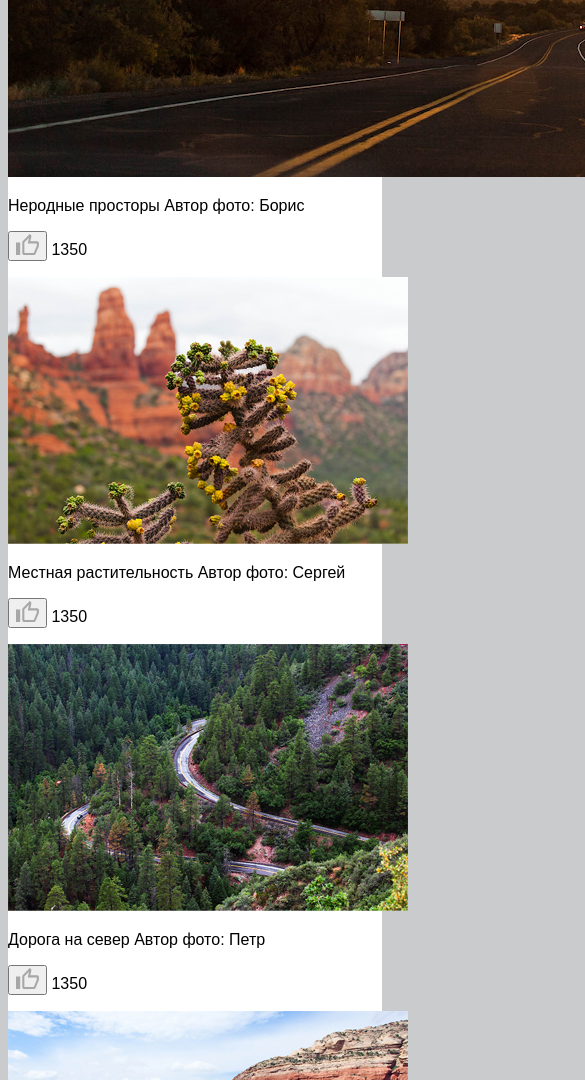
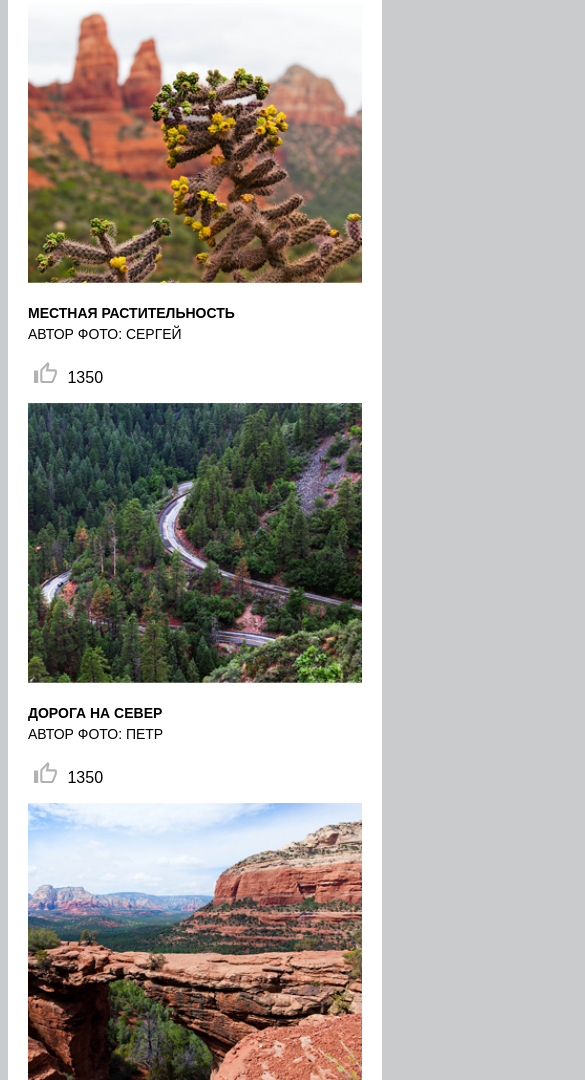
Before and after one commit to htmlacademy-adaptive/1738447-sedona-25, a website: page source/gallery.html in a window 390 px wide. Shown: the part 920-2000 px from the top of the page, 585 px wide, since content can reach past the window. Drawn offline with nearby package versions, Linux system fonts and the light colour scheme; files that its build step writes are made by us from their sources; a web font is replaced by a local one.

Commit message:
адаптив галерей

```diff
--- a/source/gallery.html
+++ b/source/gallery.html
@@ -40,7 +40,7 @@
 
     <section class="hero">
       <div class="container hero__container">
-        <img src="img/text-sedona.svg.svg" alt="логотип Седона" class="hero__logo">
+        <img src="img/text-sedona.svg.svg" alt="логотип Седона" class="hero__logo hero__logo-modified">
       </div>
     </section>
 
@@ -55,8 +55,11 @@
 
     <section class="gallery">
       <div class="container gallery__container">
-        <div class="gallery__item">
-          <img src="img/photo-1-desktop.jpg" alt="Неродные просторы" class="gallery__picture">
+        <ul class="list gallery__list">
+         <li class="gallery__item">
+           <picture class="gallery__picture">
+             <img src="img/photo-1-desktop.jpg" alt="Неродные просторы" class="gallery__img gallery__img-bigger">
+           </picture>
           <div class="gallery__info">
             <p class="gallery__text">
               <span class="gallery__picture-name">Неродные просторы</span>
@@ -67,9 +70,11 @@
               <span>1350</span>
             </p>
           </div>
-        </div>
-        <div class="gallery__item">
-          <img src="img/photo-2-desktop.jpg" alt="Местная растительность" class="gallery__picture">
+        </li>
+        <li class="gallery__item">
+          <picture class="gallery__picture">
+            <img src="img/photo-2-desktop.jpg" alt="Местная растительность" class="gallery__img">
+          </picture>
           <div class="gallery__info">
             <p class="gallery__text">
               <span class="gallery__picture-name">Местная растительность</span>
@@ -80,9 +85,11 @@
               <span>1350</span>
             </p>
           </div>
-        </div>
-        <div class="gallery__item">
-          <img src="img/photo-3-desktop.jpg" alt="Дорога на север" class="gallery__picture">
+        </li>
+        <li class="gallery__item">
+          <picture class="gallery__picture">
+            <img src="img/photo-3-desktop.jpg" alt="Дорога на север" class="gallery__img">
+          </picture>
           <div class="gallery__info">
             <p class="gallery__text">
               <span class="gallery__picture-name">Дорога на север</span>
@@ -93,9 +100,11 @@
               <span>1350</span>
             </p>
           </div>
-        </div>
-        <div class="gallery__item">
-          <img src="img/photo-4-desktop.jpg" alt="Мост Дьявола" class="gallery__picture">
+        </li>
+        <li class="gallery__item">
+          <picture class="gallery__picture">
+            <img src="img/photo-4-desktop.jpg" alt="Мост Дьявола" class="gallery__img">
+          </picture>
           <div class="gallery__info">
             <p class="gallery__text">
               <span class="gallery__picture-name">Мост Дьявола</span>
@@ -107,7 +116,8 @@
             </p>
           </div>
         </div>
-      </div>
+      </li>
+        </ul>
     </section>
 
     <section class="video">
@@ -115,8 +125,8 @@
         <h2 class="video__title">Все еще сомневаетесь?</h2>
         <p class="video__text">Смотрите видеопрезентацию и скорее за билетами, пока они не подорожали в очередной раз!
         </p>
-        <div>
-          <img src="img/video-desktop.jpg.jpg" alt="" class="video__picture">
+        <div class="video__picture">
+          <img src="img/video-desktop.jpg.jpg" alt="" class="video__img">
         </div>
       </div>
     </section>
--- a/source/less/common-styles.less
+++ b/source/less/common-styles.less
@@ -1,6 +1,7 @@
 .list {
   list-style: none;
   padding-left: unset;
+  margin: unset;
 }
 
 .body {
--- /dev/null
+++ b/source/less/gallery.less
@@ -0,0 +1,56 @@
+.gallery__list {
+  margin-top: unset;
+  padding: 50px 0;
+  display: flex;
+  flex-wrap: wrap;
+}
+
+.gallery__item:nth-child(1) {
+  flex-basis: 100%;
+  flex-shrink: 1;
+}
+
+.gallery__picture {
+  width: 100%;
+}
+
+.gallery__img {
+  width: 100%;
+  object-fit: cover;
+}
+
+.gallery__info {
+  display: flex;
+  align-items: center;
+  justify-content: space-between;
+  padding: 0 20px;
+}
+
+.gallery__text {
+  display: flex;
+  flex-direction: column;
+}
+
+.gallery__picture-name {
+  font-size: 14px;
+  line-height: 21px;
+  font-weight: 700;
+  text-transform: uppercase;
+}
+
+.gallery__picture-author {
+  font-size: 14px;
+  line-height: 21px;
+  font-weight: 400;
+  text-transform: uppercase;
+}
+
+.gallery__container {
+  display: flex;
+  align-items: center;
+}
+
+.gallery__button {
+  border: none;
+  background: transparent;
+}
--- a/source/less/header.less
+++ b/source/less/header.less
@@ -4,6 +4,7 @@
   justify-content: center;
   align-items: center;
   position: relative;
+  padding: 15px 0;
 }
 
 .header__logo {
@@ -21,7 +22,6 @@
   display: flex;
   justify-content: space-around;
   max-width: 1200px;
-  padding: unset;
   list-style: none;
 }
 
--- a/source/less/media-breakpoints.less
+++ b/source/less/media-breakpoints.less
@@ -27,9 +27,40 @@
   .form__contact {
     padding-left: 30px;
   }
+
+  .gallery__list {
+    padding: 0 60px;
+  }
+
+  .gallery__item:nth-child(2) {
+    flex-basis: 50%;
+    flex-shrink: 1;
+  }
+
+  .gallery__item:nth-child(3) {
+    flex-basis: 50%;
+    flex-shrink: 1;
+  }
+
+  .gallery__item:nth-child(4) {
+    flex-basis: 50%;
+    flex-shrink: 1;
+  }
+
+  .gallery__img {
+    min-height: 280px;
+  }
+
+  .video__picture {
+    padding: 0 60px;
+  }
 }
 
 @media (max-width: 767px) {
+  .header__container {
+    padding: unset;
+  }
+
   .header__nav {
     height: 56px;
   }
@@ -147,4 +178,46 @@
     flex-direction: column;
     align-items: flex-end;
   }
+
+  .gallery__list {
+    padding: 0 20px;
+  }
+
+
+  .gallery__item:nth-child(2) {
+    flex-basis: 100%;
+    flex-shrink: 1;
+  }
+
+  .gallery__item:nth-child(3) {
+    flex-basis: 100%;
+    flex-shrink: 1;
+  }
+
+  .gallery__item:nth-child(4) {
+    flex-basis: 100%;
+    flex-shrink: 1;
+  }
+
+  .gallery__info {
+    flex-direction: column;
+    align-items: flex-start;
+    padding: unset;
+  }
+
+  .gallery__counter {
+    margin-top: unset;
+  }
+
+  .video__picture {
+    padding: 0 20px;
+  }
+
+  .video__title {
+    font-size: 18px;
+  }
+
+  .video__text {
+    max-width: 90%;
+  }
 }
--- a/source/less/style.less
+++ b/source/less/style.less
@@ -11,4 +11,6 @@
 @import "source/less/map.less";
 @import "source/less/footer.less";
 @import "source/less/form.less";
+@import "source/less/gallery.less";
+@import "source/less/video.less";
 @import "source/less/media-breakpoints.less";
--- /dev/null
+++ b/source/less/video.less
@@ -0,0 +1,35 @@
+.video__container {
+  padding: 40px 0;
+  display: flex;
+  flex-direction: column;
+  justify-content: center;
+  align-items: center;
+  text-align: center;
+}
+
+.video__title {
+  margin: unset;
+  font-size: 30px;
+  line-height: 26px;
+  font-weight: 700;
+  text-transform: uppercase;
+}
+
+.video__text {
+  font-size: 14px;
+  line-height: 21px;
+  font-weight: 400;
+  max-width: 445px;
+  text-transform: uppercase;
+}
+
+.video__picture {
+  max-width: 800px;
+  height: 100%;
+}
+
+.video__img {
+  width: 100%;
+  height: 100%;
+  object-fit: cover;
+}
```
Also changed, not shown: source/index.html (+3 -3 lines).
